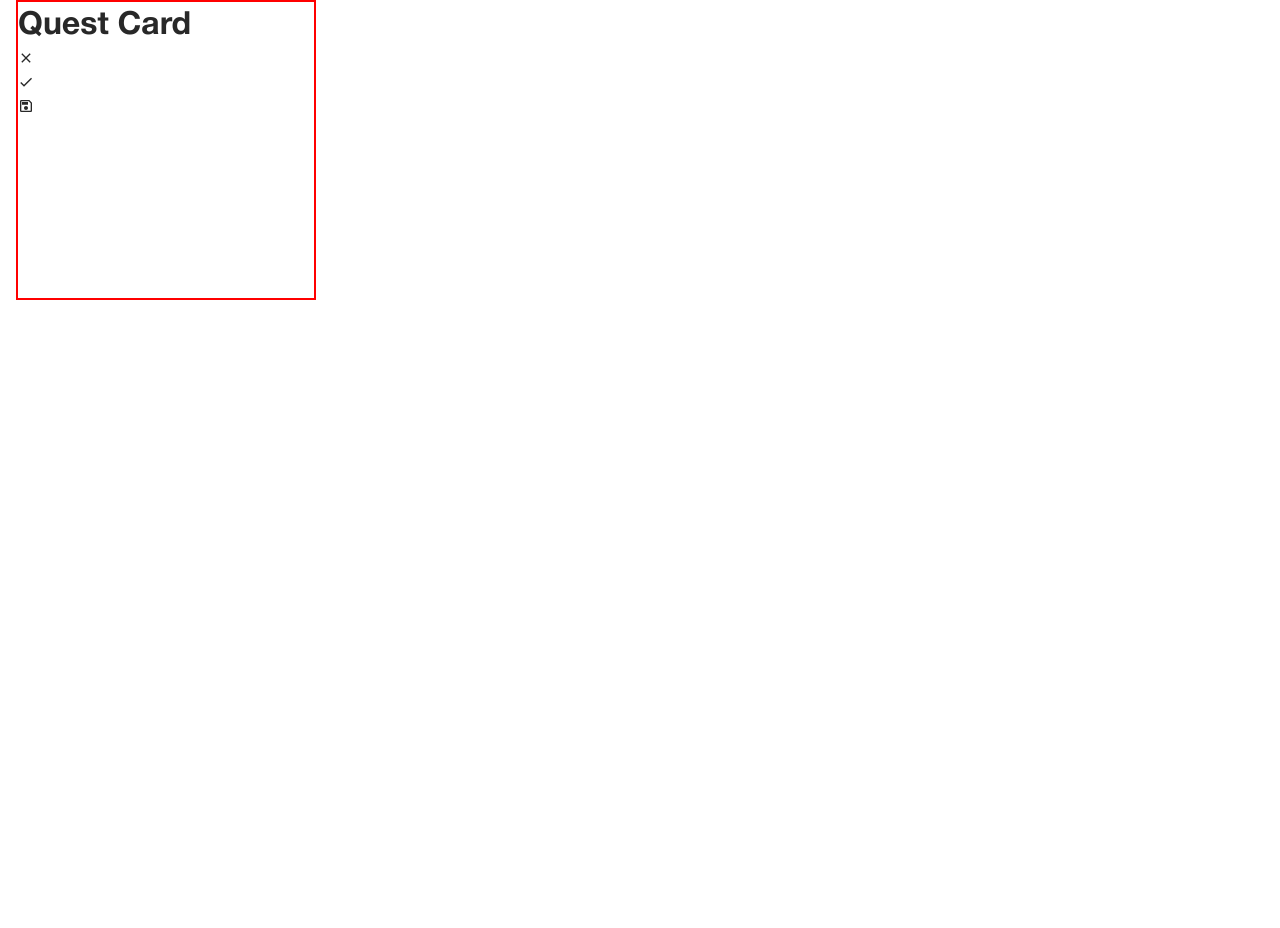
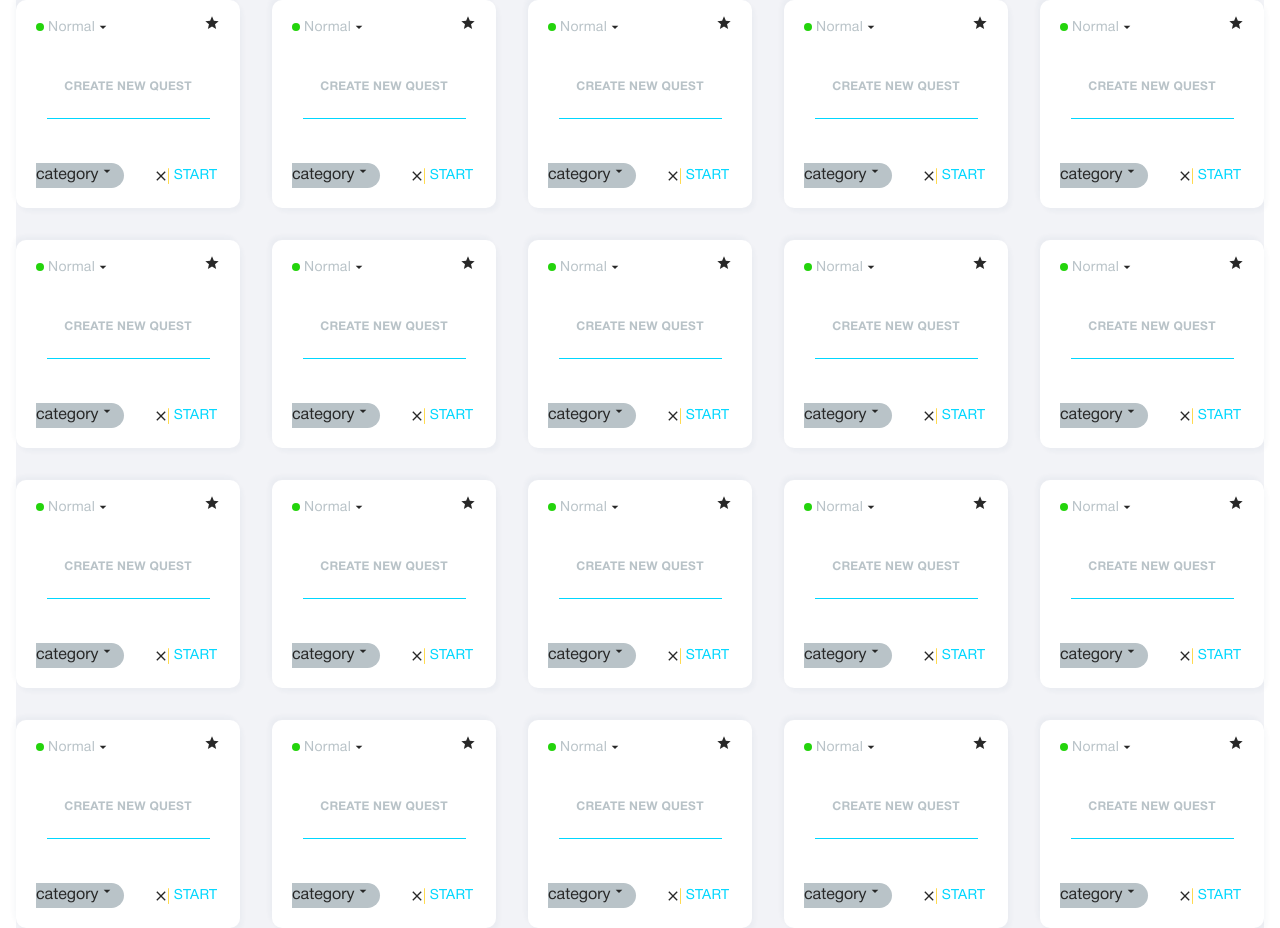
Before and after one commit to xxLEITTOxx/questify-pet-project, a React (Vite) app: page / in a window 1280 px wide. Before the commit the page ends 800 px from the top, so only its background shows below. Built offline with nearby package versions, Linux system fonts and the light colour scheme.

Commit message:
quest card basic markup

```diff
--- a/src/components/App/App.tsx
+++ b/src/components/App/App.tsx
@@ -1,12 +1,13 @@
-import LandingPage from "../LandingPage/LandingPage";
-import QuestCard from "../QuestCard/QuestCard";
+// import LandingPage from "../LandingPage/LandingPage";
+// import QuestCard from "../QuestCard/QuestCard";
+import QuestDashboard from "../QuestDashboard/QuestDashboard";
 import css from "./App.module.css";
 
 function App() {
   return (
     <div className={css.container}>
       {/* <LandingPage /> */}
-      <QuestCard />
+      <QuestDashboard />
     </div>
   );
 }
--- a/src/components/QuestCard/QuestCard.module.css
+++ b/src/components/QuestCard/QuestCard.module.css
@@ -1,5 +1,114 @@
 .cardContainer {
-    border: 2px solid red;
-    width: 300px;
-    height: 300px;
+    border-radius: 10px;
+    /* border: 2px solid red; */
+    width: 224px;
+    height: 208px;
+    box-shadow: 3px 4px 4px 0 rgba(21, 57, 90, 0.03), -3px -4px 4px 0 rgba(21, 57, 90, 0.03);
+    background: #fff;
+    padding: 20px;
+    display: flex;
+    flex-direction: column;
+    justify-content: space-between;
 }
+
+.cardHeader {
+    width: 184px;
+    height: 14px;
+    display: flex;
+    align-items: center;
+    justify-content: space-between;
+}
+
+.cardHeaderSelector {
+    display: flex;
+    align-items: center;
+}
+
+/* .cardLevelSelector {} */
+
+.roundLevelSelector {
+    border-radius: 100%;
+    /* fill: #24d40c; */
+    background-color: #24d40c;
+    width: 8px;
+    height: 8px;
+    margin-right: 4px;
+}
+
+.levelTitle {
+    font-size: 14px;
+    letter-spacing: 0.02em;
+    color: #b9c3c8;
+}
+
+.cardTitle {
+    font-weight: 700;
+    font-size: 12px;
+    letter-spacing: 0.02em;
+    text-transform: uppercase;
+    text-align: center;
+    color: #b9c3c8;
+}
+
+.inputContainer {
+    text-align: center;
+}
+
+.cardInput {
+    border-top: none;
+    border-left: none;
+    border-right: none;
+    border-bottom: 1px solid #00d7ff;
+    width: 163px;
+}
+
+.cardInput:focus {
+    outline: none;
+    caret-color: #00d7ff;
+}
+
+.cardBottomContainer {
+    display: flex;
+    justify-content: space-between;
+    align-items: center;
+}
+
+.categorySelector {
+    border-radius: 0 15px 15px 0;
+    width: 88px;
+    height: 25px;
+    background: #b9c3c8;
+    display: flex;
+}
+
+.buttonList {
+    width: 70px;
+    height: 16px;
+    display: flex;
+    align-items: center;
+    position: relative;
+    justify-content: space-around;
+}
+
+.clearButton {
+    display: flex;
+    justify-content: center;
+}
+
+.clearButton::after {
+    content: "";
+    height: 16px;
+    position: absolute;
+    left: 18px;
+    width: 1px;
+    background-color: #ffda4f;
+    border-radius: 2px;
+}
+
+.startButton {
+
+    font-size: 14px;
+    letter-spacing: 0.02em;
+    text-align: right;
+    color: #00d7ff;
+}
--- a/src/components/QuestCard/QuestCard.tsx
+++ b/src/components/QuestCard/QuestCard.tsx
@@ -1,13 +1,44 @@
 // Карточка для отдельного квеста
 import css from "./QuestCard.module.css";
-import { MdOutlineClear, MdDone, MdOutlineSave } from "react-icons/md";
+import {
+  MdOutlineClear,
+  //   MdDone,
+  //   MdOutlineSave,
+  MdOutlineStar,
+  MdArrowDropDown,
+} from "react-icons/md";
 
 export default function QuestCard() {
   return (
     <div className={css.cardContainer}>
-      <h1>Quest Card</h1>
+      <div className={css.cardHeader}>
+        <div className={css.cardHeaderSelector}>
+          <div className={css.roundLevelSelector}></div>
+          <div className={css.levelTitle}>Normal</div>
+          <MdArrowDropDown />
+        </div>
+        <div>
+          <MdOutlineStar />
+        </div>
+      </div>
+      <div className={css.inputContainer}>
+        <div className={css.cardTitle}>Create New Quest</div>
+        <input type="text" className={css.cardInput} />
+      </div>
+      <div className={css.cardBottomContainer}>
+        <div className={css.categorySelector}>
+          <div>category</div>
+          <MdArrowDropDown />
+        </div>
+        <div className={css.buttonList}>
+          <div className={css.clearButton}>
+            <MdOutlineClear />
+          </div>
+          <div className={css.startButton}>START</div>
+        </div>
+      </div>
       {/* <div className={css.closeIcon}></div> */}
-      <ul>
+      {/* <ul>
         <li>
           <MdOutlineClear />
         </li>
@@ -17,7 +48,7 @@ export default function QuestCard() {
         <li>
           <MdOutlineSave />
         </li>
-      </ul>
+      </ul> */}
     </div>
   );
 }
--- a/src/components/QuestDashboard/QuestDashboard.module.css
+++ b/src/components/QuestDashboard/QuestDashboard.module.css
@@ -0,0 +1,7 @@
+.QuestDashboard {
+    display: grid;
+    grid-template-columns: repeat(auto-fill, minmax(224px, 1fr));
+    gap: 32px;
+    background-color: #f2f3f7;
+    margin: 0 auto;
+}
--- a/src/components/QuestDashboard/QuestDashboard.tsx
+++ b/src/components/QuestDashboard/QuestDashboard.tsx
@@ -1,9 +1,33 @@
 // Будет содержать разделы "TODAY","TOMORROW", "DONE"
 
+import QuestCard from "../QuestCard/QuestCard";
 import css from "./QuestDashboard.module.css";
 
 function QuestDashboard() {
-    return <></>;
+  return (
+    <div className={css.QuestDashboard}>
+      <QuestCard />
+      <QuestCard />
+      <QuestCard />
+      <QuestCard />
+      <QuestCard />
+      <QuestCard />
+      <QuestCard />
+      <QuestCard />
+      <QuestCard />
+      <QuestCard />
+      <QuestCard />
+      <QuestCard />
+      <QuestCard />
+      <QuestCard />
+      <QuestCard />
+      <QuestCard />
+      <QuestCard />
+      <QuestCard />
+      <QuestCard />
+      <QuestCard />
+    </div>
+  );
 }
 
 export default QuestDashboard;
```
